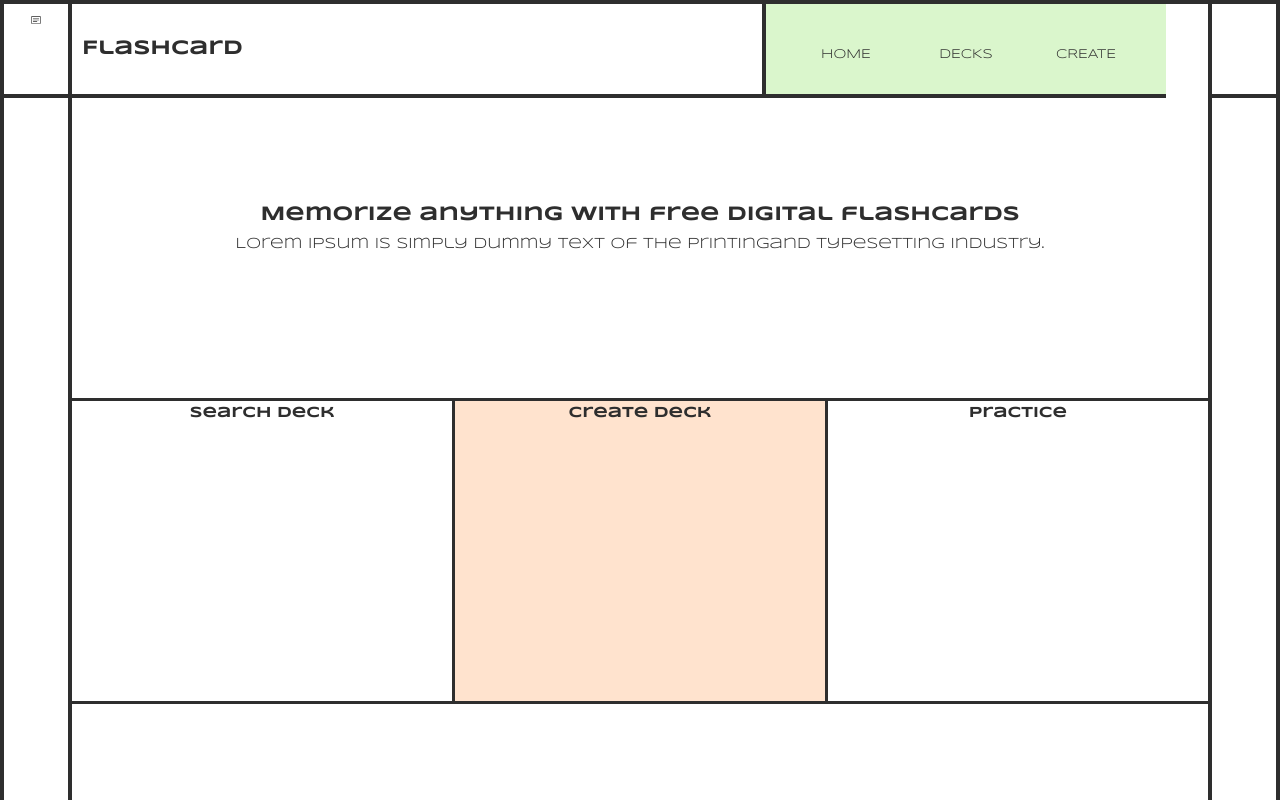
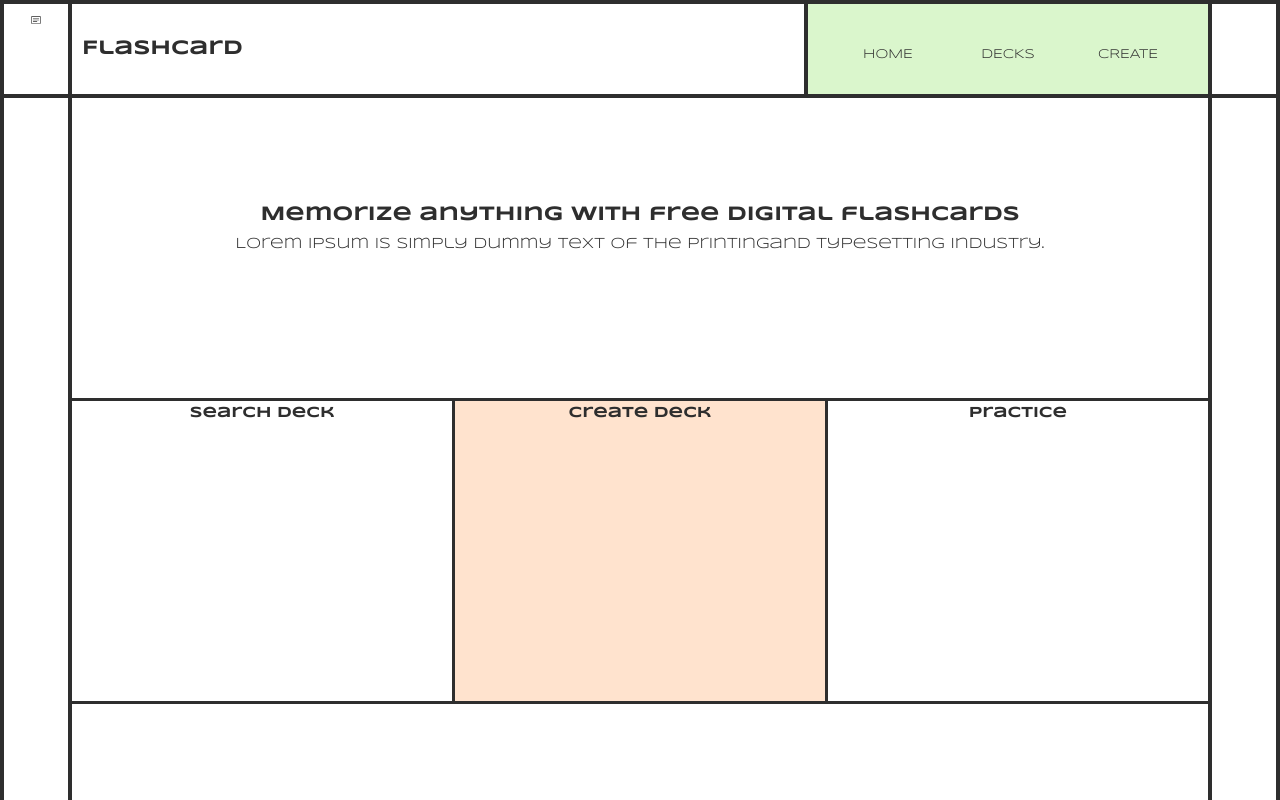
Before and after one commit to CarlSmoky/flashcard_client, a React (Create React App) app: page / in a window 1280 px wide. Shown: the top 800 px of the page. Built offline with nearby package versions, Linux system fonts and the light colour scheme; no server answers; a web font is replaced by a local one.

Commit message:
Remove width

```diff
--- a/src/components/Nav.jsx
+++ b/src/components/Nav.jsx
@@ -35,9 +35,6 @@ const Wrapper = styled.nav`
   flex-direction: row;
   justify-content: space-between;
   align-content: stretch;
-  /* want to use variable here*/
-  width: calc(100vw - 9.3rem - 9.3rem);
-  min-width: 70rem;
   height: 9rem;
   position: sticky;
   border-bottom: var(--side-column-border) solid var(--black-primary);
```
